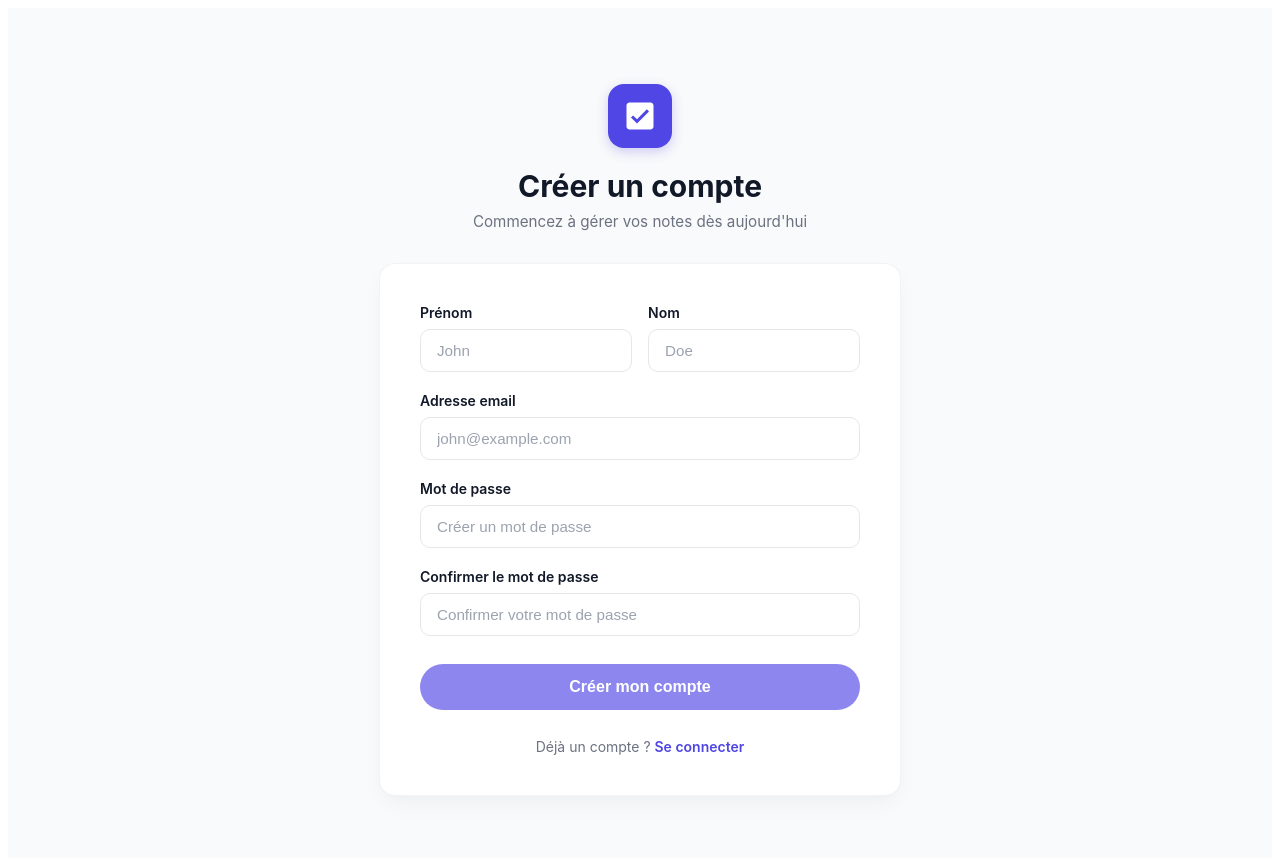
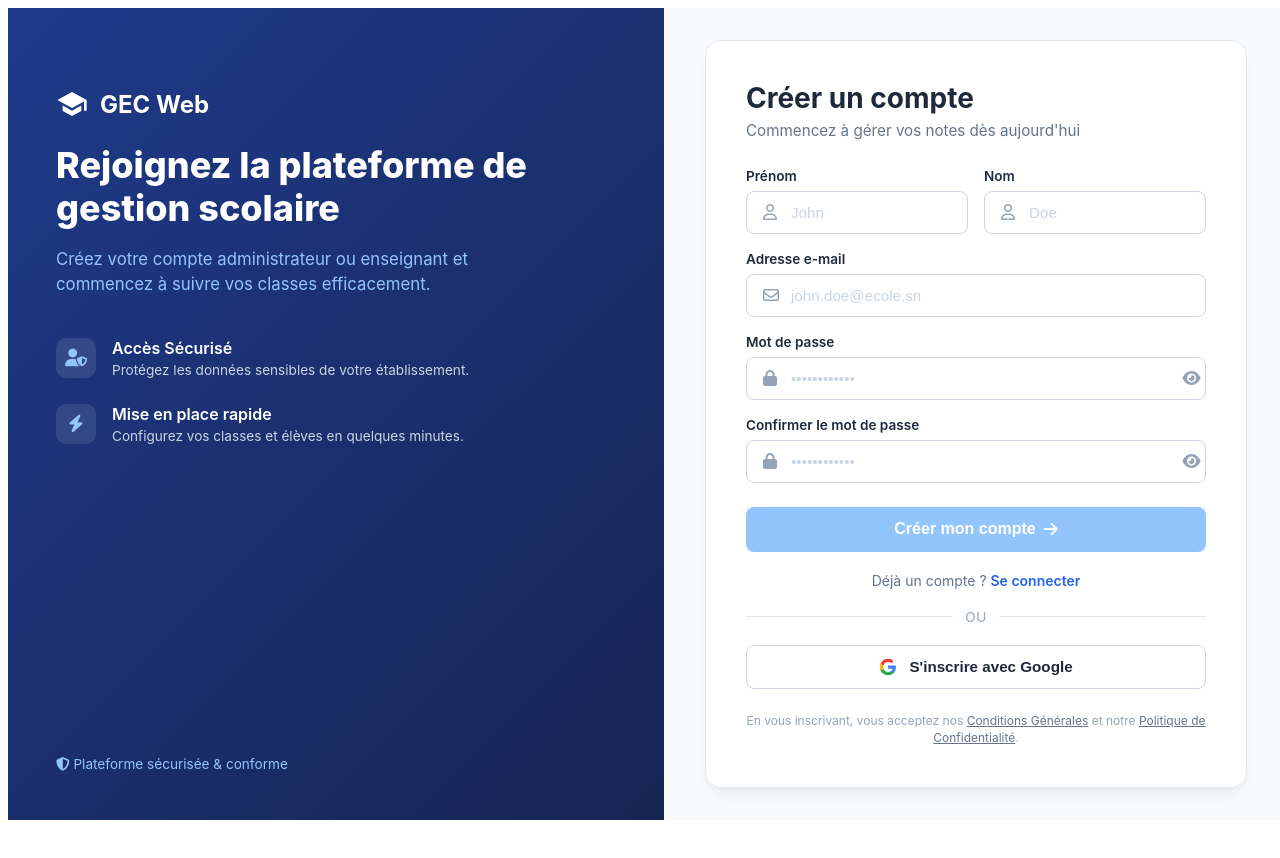
Before and after one commit to MTS775/gestion-notes-frontend, an Angular app: page /register in a window 1280 px wide. Shown: the top 858 px of the page. After the commit the page ends 828 px from the top, so only its background shows below. Built offline with nearby package versions, Linux system fonts and the light colour scheme.

Commit message:
update inscription page v1

```diff
--- a/src/app/features/inscription/components/inscription-form/inscription-form.component.html
+++ b/src/app/features/inscription/components/inscription-form/inscription-form.component.html
@@ -1,89 +1,164 @@
-<div class="register-container">
-  <!-- Brand Header -->
-  <div class="brand-header">
-    <div class="logo-box">
+<div class="login-container">
+  <!-- Colonne de gauche (Bannière visuelle harmonisée) -->
+  <div class="login-banner">
+    <div class="banner-content">
+      <div class="brand-logo">
         <svg xmlns="http://www.w3.org/2000/svg" viewBox="0 0 24 24" fill="currentColor">
-        <path d="M19 3H5c-1.1 0-2 .9-2 2v14c0 1.1.9 2 2 2h14c1.1 0 2-.9 2-2V5c0-1.1-.9-2-2-2zm-9 14l-4-4 1.41-1.41L10 14.17l6.59-6.59L18 9l-8 8z"/>
+          <path d="M12 3L1 9l11 6 9-4.91V17h2V9L12 3zM5 13.18v4l7 3.82 7-3.82v-4L12 17l-7-3.82z"/>
         </svg>
+        <span>GEC Web</span>
       </div>
-    <h1>Créer un compte</h1>
+
+      <h1>Rejoignez la plateforme de gestion scolaire</h1>
+      <p class="banner-subtitle">Créez votre compte administrateur ou enseignant et commencez à suivre vos classes efficacement.</p>
+
+      <div class="features-list">
+        <div class="feature-item">
+          <div class="feature-icon"><i class="fa-solid fa-user-shield"></i></div>
+          <div>
+            <h3>Accès Sécurisé</h3>
+            <p>Protégez les données sensibles de votre établissement.</p>
+          </div>
+        </div>
+
+        <div class="feature-item">
+          <div class="feature-icon"><i class="fa-solid fa-bolt"></i></div>
+          <div>
+            <h3>Mise en place rapide</h3>
+            <p>Configurez vos classes et élèves en quelques minutes.</p>
+          </div>
+        </div>
+      </div>
+    </div>
+
+    <div class="banner-footer">
+      <span><i class="fa-solid fa-shield-halved"></i> Plateforme sécurisée & conforme</span>
+    </div>
+  </div>
+
+  <!-- Colonne de droite (Formulaire d'inscription) -->
+  <div class="login-form-section">
+    <div class="form-wrapper">
+      <div class="form-header">
+        <h2>Créer un compte</h2>
         <p>Commencez à gérer vos notes dès aujourd'hui</p>
       </div>
 
-  <!-- Form Card -->
-  <div class="card">
       <form [formGroup]="registerForm" (ngSubmit)="onSubmit()">
 
+        <!-- Prénom & Nom sur la même ligne -->
         <div class="form-row">
-        <!-- First Name -->
-        <div class="form-group">
+          <div class="input-group">
             <label for="firstName">Prénom</label>
+            <div class="input-field-container">
+              <i class="fa-regular fa-user"></i>
               <input
                 type="text"
                 id="firstName"
                 formControlName="firstName"
                 placeholder="John"
-            [class.invalid]="registerForm.get('firstName')?.touched && registerForm.get('firstName')?.invalid">
+              />
+            </div>
           </div>
 
-        <!-- Last Name -->
-        <div class="form-group">
+          <div class="input-group">
             <label for="lastName">Nom</label>
+            <div class="input-field-container">
+              <i class="fa-regular fa-user"></i>
               <input
                 type="text"
                 id="lastName"
                 formControlName="lastName"
                 placeholder="Doe"
-            [class.invalid]="registerForm.get('lastName')?.touched && registerForm.get('lastName')?.invalid">
+              />
+            </div>
           </div>
         </div>
 
         <!-- Email -->
-      <div class="form-group">
-        <label for="email">Adresse email</label>
+        <div class="input-group">
+          <label for="email">Adresse e-mail</label>
+          <div class="input-field-container">
+            <i class="fa-regular fa-envelope"></i>
             <input
               type="email"
               id="email"
               formControlName="email"
-          placeholder="john@example.com"
-          [class.invalid]="registerForm.get('email')?.touched && registerForm.get('email')?.invalid">
+              placeholder="john.doe@ecole.sn"
+            />
+          </div>
         </div>
 
-      <!-- Password -->
-      <div class="form-group">
+        <!-- Mot de passe -->
+        <div class="input-group">
           <label for="password">Mot de passe</label>
+          <div class="input-field-container">
+            <i class="fa-solid fa-lock"></i>
             <input
-          type="password"
+              [type]="showPassword ? 'text' : 'password'"
               id="password"
               formControlName="password"
-          placeholder="Créer un mot de passe"
-          [class.invalid]="registerForm.get('password')?.touched && registerForm.get('password')?.invalid">
+              placeholder="••••••••••••"
+            />
+            <button type="button" class="toggle-password" (click)="showPassword = !showPassword">
+              <i class="fa-solid" [class.fa-eye]="!showPassword" [class.fa-eye-slash]="showPassword"></i>
+            </button>
+          </div>
         </div>
 
-      <!-- Confirm Password -->
-      <div class="form-group">
+        <!-- Confirmer le mot de passe -->
+        <div class="input-group">
           <label for="confirmPassword">Confirmer le mot de passe</label>
+          <div class="input-field-container">
+            <i class="fa-solid fa-lock"></i>
             <input
-          type="password"
+              [type]="showConfirmPassword ? 'text' : 'password'"
               id="confirmPassword"
               formControlName="confirmPassword"
-          placeholder="Confirmer votre mot de passe"
-          [class.invalid]="registerForm.get('confirmPassword')?.touched && (registerForm.get('confirmPassword')?.invalid || registerForm.hasError('passwordMismatch'))">
-        <div *ngIf="registerForm.hasError('passwordMismatch')" class="error-message">
+              placeholder="••••••••••••"
+            />
+            <button type="button" class="toggle-password" (click)="showConfirmPassword = !showConfirmPassword">
+              <i class="fa-solid" [class.fa-eye]="!showConfirmPassword" [class.fa-eye-slash]="showConfirmPassword"></i>
+            </button>
+          </div>
+          <div *ngIf="registerForm.hasError('passwordMismatch') && confirmPassword?.touched" class="error-message">
             Les mots de passe ne correspondent pas
           </div>
         </div>
 
-      <!-- Submit Button -->
-      <button type="submit" [disabled]="registerForm.invalid" class="btn-primary">
-        Créer mon compte
+        <!-- Bouton Soumettre -->
+        <button type="submit" class="btn-submit" [disabled]="registerForm.invalid || isSubmitting">
+          {{ isSubmitting ? 'Création en cours...' : 'Créer mon compte' }} <i class="fa-solid fa-arrow-right"></i>
         </button>
 
-      <!-- Footer Link -->
-      <div class="footer-link">
+        <!-- Lien Connexion -->
+        <div class="register-prompt">
           Déjà un compte ? <a routerLink="/login">Se connecter</a>
         </div>
 
+        <div class="divider">
+          <span>ou</span>
+        </div>
+
+        <!-- Bouton Inscription Google -->
+        <button type="button" class="btn-google">
+          <svg viewBox="0 0 24 24" width="18" height="18" xmlns="http://www.w3.org/2000/svg">
+            <path d="M22.56 12.25c0-.78-.07-1.53-.2-2.25H12v4.26h5.92c-.26 1.37-1.04 2.53-2.21 3.31v2.77h3.57c2.08-1.92 3.28-4.74 3.28-8.09z" fill="#4285F4"/>
+            <path d="M12 23c2.97 0 5.46-.98 7.28-2.66l-3.57-2.77c-.98.66-2.23 1.06-3.71 1.06-2.86 0-5.29-1.93-6.16-4.53H2.18v2.84C3.99 20.53 7.7 23 12 23z" fill="#34A853"/>
+            <path d="M5.84 14.09c-.22-.66-.35-1.36-.35-2.09s.13-1.43.35-2.09V7.06H2.18C1.43 8.55 1 10.22 1 12s.43 3.45 1.18 4.94l2.85-2.22.81-.63z" fill="#FBBC05"/>
+            <path d="M12 5.38c1.62 0 3.06.56 4.21 1.64l3.15-3.15C17.45 2.09 14.97 1 12 1 7.7 1 3.99 3.47 2.18 7.06l3.66 2.84c.87-2.6 3.3-4.52 6.16-4.52z" fill="#EA4335"/>
+          </svg>
+          S'inscrire avec Google
+        </button>
+
       </form>
+
+
+
+      <!-- Footer légal -->
+      <div class="form-footer-legal">
+        En vous inscrivant, vous acceptez nos <a href="#">Conditions Générales</a> et notre <a href="#">Politique de Confidentialité</a>.
       </div>
     </div>
+  </div>
+</div>
--- a/src/app/features/inscription/components/inscription-form/inscription-form.component.scss
+++ b/src/app/features/inscription/components/inscription-form/inscription-form.component.scss
@@ -1,49 +1,153 @@
-$primary-color: #4f46e5;
-$primary-hover: #4338ca;
-$text-dark: #111827;
-$text-muted: #6b7280;
-$border-color: #e5e7eb;
-$bg-light: #f9fafb;
-$card-bg: #ffffff;
+$primary-blue: #1e3a8a;
+$accent-blue: #2563eb;
+$bg-light: #f8fafc;
+$text-dark: #1e293b;
+$text-muted: #64748b;
+$border-color: #cbd5e1;
+$error-red: #ef4444;
 
-.register-container {
+.login-container {
+  display: flex;
   min-height: 100vh;
+  width: 100vw;
+  font-family: -apple-system, BlinkMacSystemFont, "Segoe UI", Roboto, sans-serif;
+  background-color: #ffffff;
+
+  @media (max-width: 900px) {
+    flex-direction: column;
+  }
+}
+
+
+.login-banner {
+  flex: 1;
+  background: linear-gradient(135deg, $primary-blue 0%, #172554 100%);
+  color: #ffffff;
+  padding: 3rem;
   display: flex;
   flex-direction: column;
-  justify-content: center;
-  align-items: center;
-  background-color: $bg-light;
-  padding: 2rem 1rem;
-  font-family: -apple-system, BlinkMacSystemFont, "Segoe UI", Roboto, Helvetica, Arial, sans-serif;
+  justify-content: flex-start;
+  gap: 3rem;
+
+  @media (max-width: 900px) {
+    display: none;
   }
 
-.brand-header {
-  text-align: center;
-  margin-bottom: 2rem;
-
-  .logo-box {
-    width: 64px;
-    height: 64px;
-    background-color: $primary-color;
-    border-radius: 16px;
-    display: inline-flex;
+  .brand-logo {
+    display: flex;
     align-items: center;
-    justify-content: center;
-    margin-bottom: 1.25rem;
-    box-shadow: 0 4px 12px rgba(79, 70, 229, 0.25);
+    gap: 0.75rem;
+    font-size: 1.5rem;
+    font-weight: 700;
 
     svg {
-      width: 36px;
-      height: 36px;
+      width: 32px;
+      height: 32px;
       fill: #ffffff;
     }
   }
 
+  .banner-content {
+    max-width: 480px;
+    margin-top: 2rem;
+
     h1 {
-    font-size: 1.875rem;
+      font-size: 2.25rem;
+      font-weight: 800;
+      line-height: 1.2;
+      margin-bottom: 1rem;
+    }
+
+    .banner-subtitle {
+      color: #93c5fd;
+      font-size: 1.05rem;
+      margin-bottom: 2.5rem;
+      line-height: 1.5;
+    }
+  }
+
+  .features-list {
+    display: flex;
+    flex-direction: column;
+    gap: 1.5rem;
+
+    .feature-item {
+      display: flex;
+      gap: 1rem;
+      align-items: flex-start;
+
+      .feature-icon {
+        background: rgba(255, 255, 255, 0.1);
+        width: 40px;
+        height: 40px;
+        border-radius: 10px;
+        display: flex;
+        align-items: center;
+        justify-content: center;
+        font-size: 1.1rem;
+        color: #93c5fd;
+        flex-shrink: 0;
+      }
+
+      h3 {
+        font-size: 1rem;
+        font-weight: 600;
+        margin: 0 0 0.2rem 0;
+      }
+
+      p {
+        font-size: 0.85rem;
+        color: #cbd5e1;
+        margin: 0;
+        line-height: 1.4;
+      }
+    }
+  }
+
+  .banner-footer {
+    font-size: 0.85rem;
+    color: #93c5fd;
+    display: flex;
+    align-items: center;
+    gap: 0.5rem;
+    margin-top: auto;
+  }
+}
+
+.login-form-section {
+  flex: 1;
+  display: flex;
+  align-items: center;
+  justify-content: center;
+  padding: 2rem;
+  background-color: $bg-light;
+  overflow-y: auto;
+
+  .form-wrapper {
+    width: 100%;
+    max-width: 460px;
+    background: #ffffff;
+    padding: 2.5rem;
+    border-radius: 16px;
+    box-shadow: 0 10px 25px -5px rgba(0, 0, 0, 0.05), 0 8px 10px -6px rgba(0, 0, 0, 0.05);
+    border: 1px solid #e2e8f0;
+
+    @media (max-width: 480px) {
+      padding: 1.5rem;
+      box-shadow: none;
+      border: none;
+      background: transparent;
+    }
+  }
+
+  .form-header {
+    margin-bottom: 1.75rem;
+
+    h2 {
+      font-size: 1.75rem;
       font-weight: 700;
       color: $text-dark;
-    margin: 0 0 0.5rem 0;
+      margin: 0 0 0.4rem 0;
     }
 
     p {
@@ -53,103 +157,193 @@ $card-bg: #ffffff;
     }
   }
 
-.card {
-  background: $card-bg;
-  width: 100%;
-  max-width: 440px;
-  border-radius: 16px;
-  padding: 2.5rem;
-  box-shadow: 0 10px 25px -5px rgba(0, 0, 0, 0.05), 0 8px 10px -6px rgba(0, 0, 0, 0.01);
-  border: 1px solid rgba(229, 231, 235, 0.5);
-
   .form-row {
     display: flex;
     gap: 1rem;
 
-    .form-group {
-      flex: 1;
+    @media (max-width: 576px) {
+      flex-direction: column;
+      gap: 0;
     }
   }
 
-  .form-group {
-    margin-bottom: 1.25rem;
+  .input-group {
+    margin-bottom: 1.1rem;
+    flex: 1;
 
     label {
       display: block;
-      font-size: 0.875rem;
+      font-size: 0.85rem;
       font-weight: 600;
       color: $text-dark;
-      margin-bottom: 0.5rem;
+      margin-bottom: 0.4rem;
+    }
+
+    .input-field-container {
+      position: relative;
+      display: flex;
+      align-items: center;
+      background: #ffffff;
+      border: 1px solid $border-color;
+      border-radius: 8px;
+      transition: all 0.2s;
+
+      &:focus-within {
+        border-color: $accent-blue;
+        box-shadow: 0 0 0 3px rgba(37, 99, 235, 0.12);
+      }
+
+      i:first-child {
+        position: absolute;
+        left: 1rem;
+        top: 50%;
+        transform: translateY(-50%);
+        color: #94a3b8;
+        font-size: 1rem;
+        pointer-events: none;
       }
 
       input {
         width: 100%;
-      padding: 0.75rem 1rem;
-      border-radius: 10px;
-      border: 1px solid $border-color;
+        padding: 0.75rem 2.75rem;
         font-size: 0.95rem;
-      color: $text-dark;
-      background-color: #ffffff;
+        border: none;
         outline: none;
-      transition: all 0.2s ease;
-      box-sizing: border-box;
+        background: transparent;
 
         &::placeholder {
-        color: #9ca3af;
+          color: #cbd5e1;
+        }
       }
 
-      &:focus {
-        border-color: $primary-color;
-        box-shadow: 0 0 0 4px rgba(79, 70, 229, 0.1);
-      }
+      .toggle-password {
+        position: absolute;
+        right: 1.4rem;
+        top: 50%;
+        transform: translateY(-50%);
+        background: transparent;
+        border: none;
+        cursor: pointer;
+        color: #94a3b8;
+        font-size: 1rem;
+        display: flex;
+        align-items: center;
+        justify-content: center;
+        padding: 0.5rem;
+        z-index: 2;
 
-      &.invalid {
-        border-color: #ef4444;
+        &:hover {
+          color: $text-dark;
         }
       }
     }
 
-  .btn-primary {
+    .error-message {
+      font-size: 0.75rem;
+      color: $error-red;
+      margin-top: 0.3rem;
+    }
+  }
+
+  .btn-submit {
     width: 100%;
+    background-color: $accent-blue;
+    color: #ffffff;
+    border: none;
     padding: 0.85rem;
-    background-color: $primary-color;
-    color: #ffffff;
+    border-radius: 8px;
     font-size: 1rem;
     font-weight: 600;
-    border: none;
-    border-radius: 9999px; // Rounded pill style
+    display: flex;
+    align-items: center;
+    justify-content: center;
+    gap: 0.5rem;
     cursor: pointer;
-    margin-top: 0.5rem;
-    transition: background-color 0.2s ease, transform 0.1s ease;
+    transition: background 0.2s, transform 0.1s;
+    box-shadow: 0 4px 6px rgba(37, 99, 235, 0.2);
+    margin-top: 1.5rem;
 
-    &:hover:not(:disabled) {
-      background-color: $primary-hover;
-    }
-
-    &:active:not(:disabled) {
-      transform: scale(0.99);
+    &:hover {
+      background-color: #1d4ed8;
     }
 
     &:disabled {
-      opacity: 0.65;
+      background-color: #93c5fd;
       cursor: not-allowed;
+      box-shadow: none;
     }
   }
 
-  .footer-link {
+  .divider {
+    display: flex;
+    align-items: center;
     text-align: center;
-    margin-top: 1.75rem;
+    margin: 1.25rem 0;
+    color: #94a3b8;
+    font-size: 0.85rem;
+
+    &::before, &::after {
+      content: '';
+      flex: 1;
+      border-bottom: 1px solid #e2e8f0;
+    }
+
+    span {
+      padding: 0 0.75rem;
+      text-transform: uppercase;
+      letter-spacing: 0.5px;
+    }
+  }
+
+  .btn-google {
+    width: 100%;
+    display: flex;
+    align-items: center;
+    justify-content: center;
+    gap: 0.75rem;
+    background-color: #ffffff;
+    border: 1px solid $border-color;
+    padding: 0.75rem;
+    border-radius: 8px;
+    font-weight: 600;
+    font-size: 0.95rem;
+    color: $text-dark;
+    cursor: pointer;
+    transition: background 0.2s, border-color 0.2s;
+
+    &:hover {
+      background-color: #f8fafc;
+      border-color: #94a3b8;
+    }
+  }
+
+  .register-prompt {
+    text-align: center;
+    margin-top: 1.25rem;
     font-size: 0.875rem;
     color: $text-muted;
 
     a {
-      color: $primary-color;
+      color: $accent-blue;
+      text-decoration: none;
       font-weight: 600;
-      text-decoration: none;
 
       &:hover {
         text-decoration: underline;
       }
     }
   }
+
+  .form-footer-legal {
+    text-align: center;
+    margin-top: 1.5rem;
+    font-size: 0.75rem;
+    color: #94a3b8;
+    line-height: 1.4;
+
+    a {
+      color: $text-muted;
+      text-decoration: underline;
     }
+  }
+}
--- a/src/app/features/inscription/components/inscription-form/inscription-form.component.ts
+++ b/src/app/features/inscription/components/inscription-form/inscription-form.component.ts
@@ -14,6 +14,8 @@ import { InscriptionRequest } from '../../models/inscription.model';
 export class InscriptionFormComponent {
   registerForm: FormGroup;
   isSubmitting = false;
+  showPassword = false;
+  showConfirmPassword = false;
 
   constructor(private fb: FormBuilder) {
     this.registerForm = this.fb.group({
@@ -34,7 +36,6 @@ export class InscriptionFormComponent {
     this.isSubmitting = true;
     const inscriptionData: InscriptionRequest = this.registerForm.value;
 
-    // TODO: Appeler le service d'inscription
     console.log('Données d\'inscription:', inscriptionData);
 
     setTimeout(() => {
```
Lines whose indentation alone changed are shown as unchanged.
